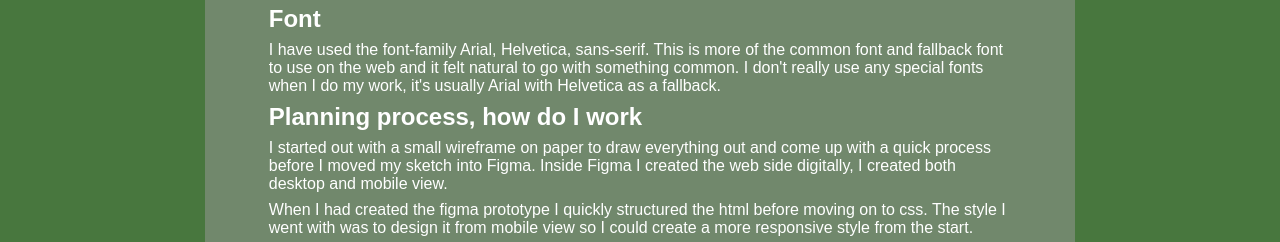
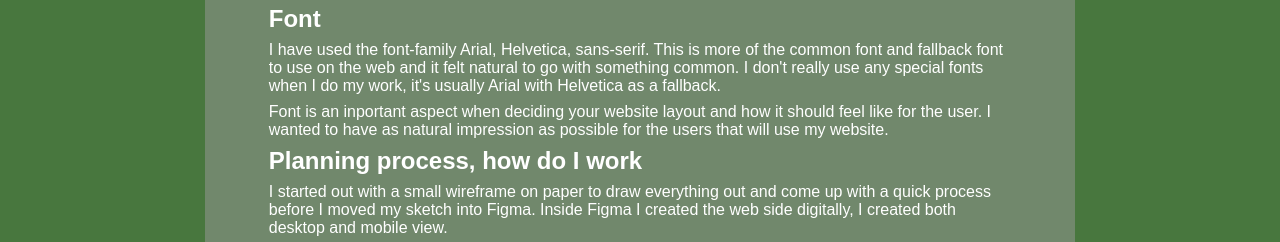
Before and after one commit to Jonhels/515, a plain HTML site: page about.html in a window 1280 px wide. Shown: the part 922-1164 px from the top of the page. Drawn offline with Linux system fonts and the light colour scheme.

Commit message:
added content

```diff
--- a/about.html
+++ b/about.html
@@ -69,6 +69,10 @@
                 I have used the font-family Arial, Helvetica, sans-serif. This is more of the common font and fallback
                 font to use on the web and it felt natural to go with something common. I don't really use any special
                 fonts when I do my work, it's usually Arial with Helvetica as a fallback.
+            <p>
+                Font is an inportant aspect when deciding your website layout and how it should feel like for the user.
+                I wanted to have as natural impression as possible for the users that will use my website.
+            </p>
             </p>
             <h2>Planning process, how do I work</h2>
             <p>
```
